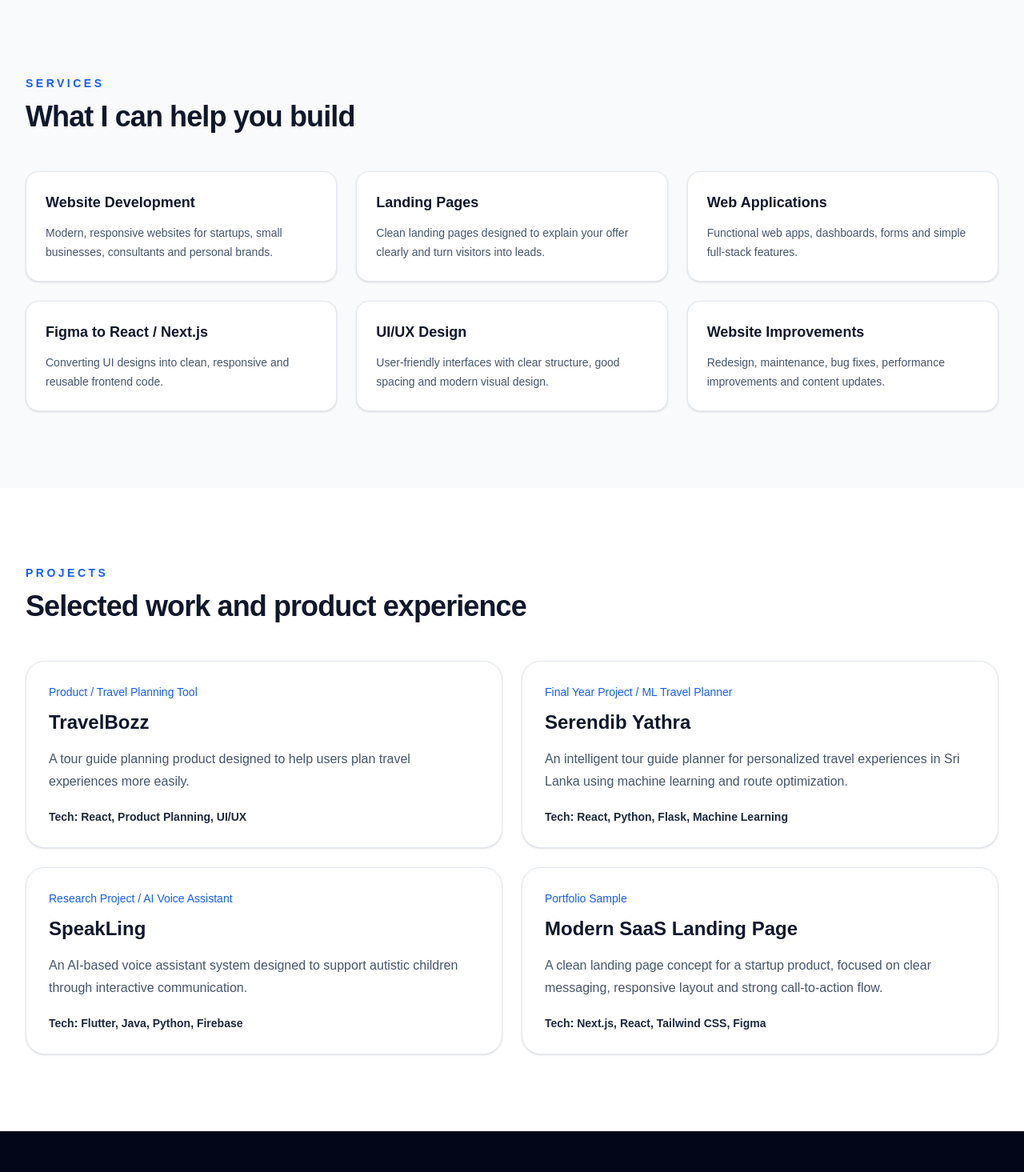
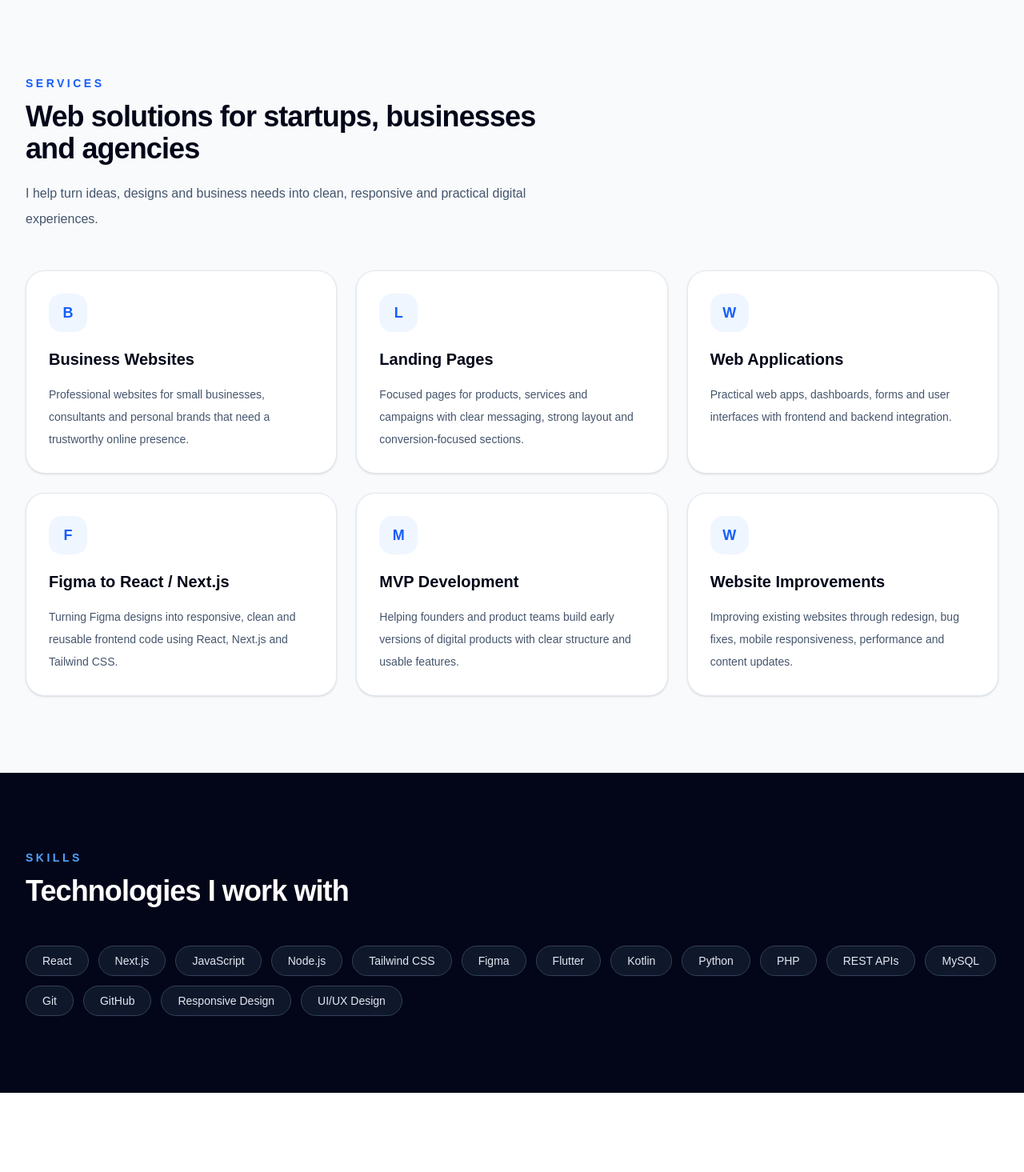
Before and after one commit to Shehara-Jay/maneesha-portfolio, a Next.js app: page / in a window 1280 px wide. Shown: the part 1700-3165 px from the top of the page at 80% size. Built offline with nearby package versions, Linux system fonts and the light colour scheme.

Commit message:
Improve services section

```diff
--- a/app/page.tsx
+++ b/app/page.tsx
@@ -183,114 +183,61 @@ export default function Home() {
             <p className="mb-3 text-sm font-semibold uppercase tracking-[0.25em] text-blue-600">
               Services
             </p>
-            <h2 className="text-3xl font-bold tracking-tight sm:text-4xl">
-              What I can help you build
+            <h2 className="text-3xl font-bold tracking-tight text-slate-950 sm:text-4xl">
+              Web solutions for startups, businesses and agencies
             </h2>
+            <p className="mt-5 leading-8 text-slate-600">
+              I help turn ideas, designs and business needs into clean, responsive
+              and practical digital experiences.
+            </p>
           </div>
 
           <div className="grid gap-6 md:grid-cols-2 lg:grid-cols-3">
             {[
               {
-                title: "Website Development",
+                title: "Business Websites",
                 description:
-                  "Modern, responsive websites for startups, small businesses, consultants and personal brands.",
+                  "Professional websites for small businesses, consultants and personal brands that need a trustworthy online presence.",
               },
               {
                 title: "Landing Pages",
                 description:
-                  "Clean landing pages designed to explain your offer clearly and turn visitors into leads.",
+                  "Focused pages for products, services and campaigns with clear messaging, strong layout and conversion-focused sections.",
               },
               {
                 title: "Web Applications",
                 description:
-                  "Functional web apps, dashboards, forms and simple full-stack features.",
+                  "Practical web apps, dashboards, forms and user interfaces with frontend and backend integration.",
               },
               {
                 title: "Figma to React / Next.js",
                 description:
-                  "Converting UI designs into clean, responsive and reusable frontend code.",
+                  "Turning Figma designs into responsive, clean and reusable frontend code using React, Next.js and Tailwind CSS.",
               },
               {
-                title: "UI/UX Design",
+                title: "MVP Development",
                 description:
-                  "User-friendly interfaces with clear structure, good spacing and modern visual design.",
+                  "Helping founders and product teams build early versions of digital products with clear structure and usable features.",
               },
               {
                 title: "Website Improvements",
                 description:
-                  "Redesign, maintenance, bug fixes, performance improvements and content updates.",
+                  "Improving existing websites through redesign, bug fixes, mobile responsiveness, performance and content updates.",
               },
             ].map((service) => (
               <div
                 key={service.title}
-                className="rounded-2xl border border-slate-200 bg-white p-6 shadow-sm transition hover:-translate-y-1 hover:shadow-md"
+                className="group rounded-3xl border border-slate-200 bg-white p-7 shadow-sm transition hover:-translate-y-1 hover:border-blue-200 hover:shadow-lg"
               >
-                <h3 className="text-lg font-semibold">{service.title}</h3>
-                <p className="mt-3 text-sm leading-6 text-slate-600">
+                <div className="mb-5 flex h-12 w-12 items-center justify-center rounded-2xl bg-blue-50 text-lg font-bold text-blue-600 group-hover:bg-blue-600 group-hover:text-white">
+                  {service.title.charAt(0)}
+                </div>
+
+                <h3 className="text-xl font-semibold text-slate-950">
+                  {service.title}
+                </h3>
+                <p className="mt-4 text-sm leading-7 text-slate-600">
                   {service.description}
-                </p>
-              </div>
-            ))}
-          </div>
-        </div>
-      </section>
-
-      {/* Projects Section */}
-      <section id="projects" className="px-6 py-24 lg:px-8">
-        <div className="mx-auto max-w-7xl">
-          <div className="mb-12 max-w-2xl">
-            <p className="mb-3 text-sm font-semibold uppercase tracking-[0.25em] text-blue-600">
-              Projects
-            </p>
-            <h2 className="text-3xl font-bold tracking-tight sm:text-4xl">
-              Selected work and product experience
-            </h2>
-          </div>
-
-          <div className="grid gap-6 lg:grid-cols-2">
-            {[
-              {
-                title: "TravelBozz",
-                type: "Product / Travel Planning Tool",
-                description:
-                  "A tour guide planning product designed to help users plan travel experiences more easily.",
-                tech: "React, Product Planning, UI/UX",
-              },
-              {
-                title: "Serendib Yathra",
-                type: "Final Year Project / ML Travel Planner",
-                description:
-                  "An intelligent tour guide planner for personalized travel experiences in Sri Lanka using machine learning and route optimization.",
-                tech: "React, Python, Flask, Machine Learning",
-              },
-              {
-                title: "SpeakLing",
-                type: "Research Project / AI Voice Assistant",
-                description:
-                  "An AI-based voice assistant system designed to support autistic children through interactive communication.",
-                tech: "Flutter, Java, Python, Firebase",
-              },
-              {
-                title: "Modern SaaS Landing Page",
-                type: "Portfolio Sample",
-                description:
-                  "A clean landing page concept for a startup product, focused on clear messaging, responsive layout and strong call-to-action flow.",
-                tech: "Next.js, React, Tailwind CSS, Figma",
-              },
-            ].map((project) => (
-              <div
-                key={project.title}
-                className="rounded-3xl border border-slate-200 bg-white p-7 shadow-sm"
-              >
-                <p className="mb-3 text-sm font-medium text-blue-600">
-                  {project.type}
-                </p>
-                <h3 className="text-2xl font-bold">{project.title}</h3>
-                <p className="mt-4 leading-7 text-slate-600">
-                  {project.description}
-                </p>
-                <p className="mt-5 text-sm font-semibold text-slate-800">
-                  Tech: {project.tech}
                 </p>
               </div>
             ))}
```
